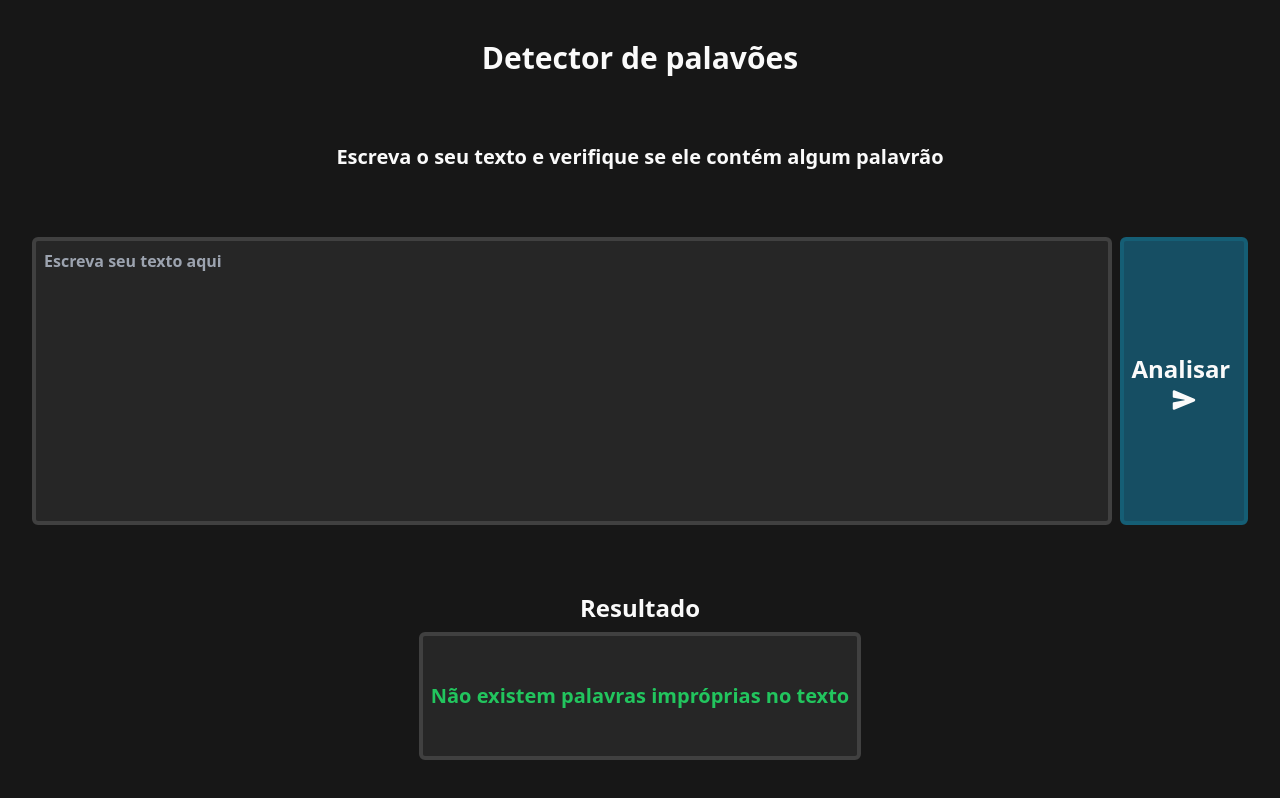
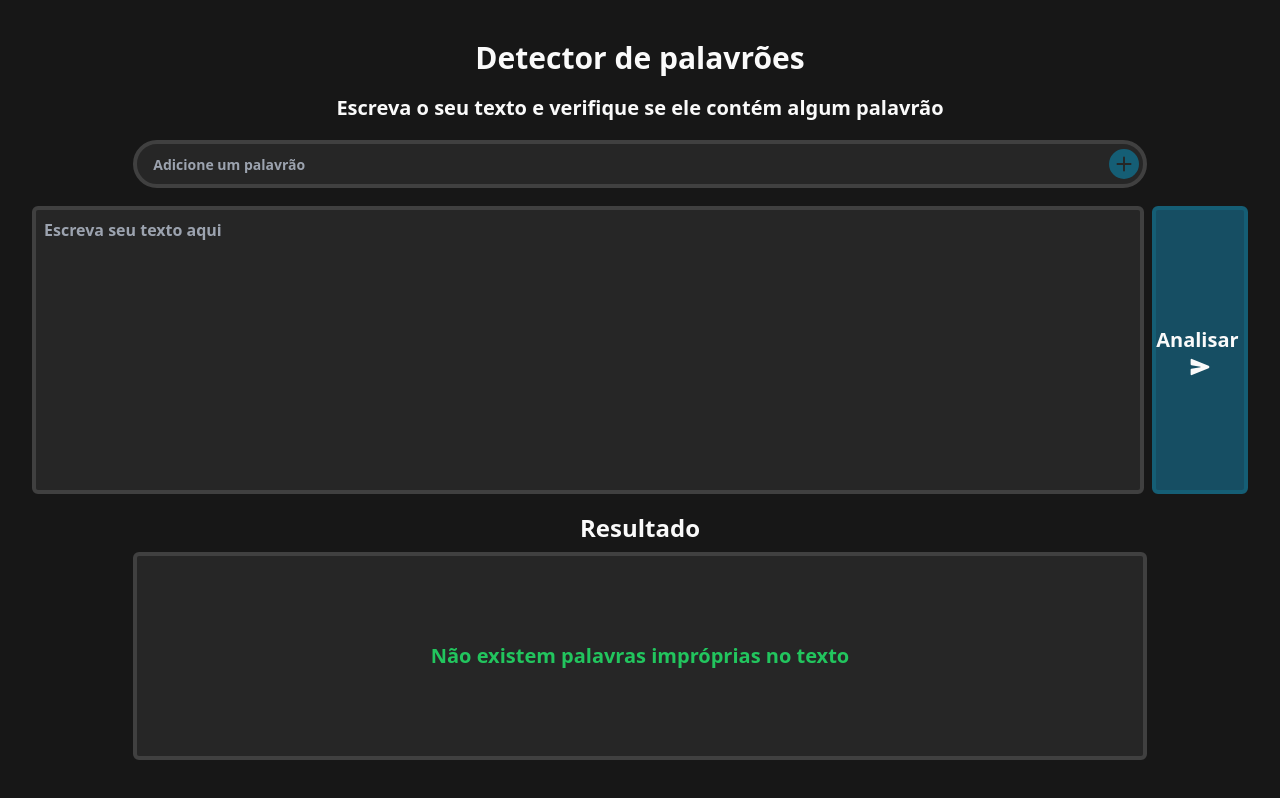
Before and after one commit to bitlab-ufrn/selecao-2023-taleshrocha, a Next.js app: page / in a window 1280 px wide. Built offline with nearby package versions, Linux system fonts and the light colour scheme.

Commit message:
Add a bad word

```diff
--- a/src/pages/index.jsx
+++ b/src/pages/index.jsx
@@ -1,10 +1,12 @@
 import Head from "next/head";
 import { useRef, useState } from "react";
 import { IoSend as SendIcon } from "react-icons/io5";
+import { BsFillPlusCircleFill as AddIcon } from "react-icons/bs";
 import { badWords, endings, l33t } from "../badWords";
 
 export default function Home() {
   const textareaRef = useRef(null);
+  const inputRef = useRef(null);
   const [foundBadWords, setFoundBadWords] = useState([]);
 
   /**
@@ -33,12 +35,13 @@ export default function Home() {
     });
   }
 
-  const badWordsRegexString =
+  let badWordsRegexString =
     "\\b(" +
     badWords.map(createRegexString).join("[sz]*|") +
     ")(\\W|\\n|\\s|$)";
+  //console.log(badWordsRegexString);
 
-  const badWordsRegex = new RegExp(badWordsRegexString, "ig");
+  let badWordsRegex = new RegExp(badWordsRegexString, "ig");
 
   // Checks if there is any bad words in the text and changes hasBadWords value
   function checkText() {
@@ -48,8 +51,25 @@ export default function Home() {
       .replace(/[^\w!@#$%&*\n ]/g, "") // Removes especial characters diferent from !@#$%&* and new lines
       .match(badWordsRegex);
 
-    console.log(matches)
     setFoundBadWords(matches ? [...new Set(matches)] : []);
+  }
+
+  /**
+   * This function adds a bad word to the bad word's list "badWords"
+   * @param {string} badWord
+   */
+  function addBadWord(badWord) {
+    console.log(badWord);
+    badWords.push(badWord);
+
+    // Updates badWords regex
+    badWordsRegexString =
+      "\\b(" +
+      badWords.map(createRegexString).join("[sz]*|") +
+      ")(\\W|\\n|\\s|$)";
+    //console.log(badWordsRegexString);
+
+    badWordsRegex = new RegExp(badWordsRegexString, "ig");
   }
 
   return (
@@ -68,10 +88,42 @@ export default function Home() {
           md:px-8 md:py-10
         "
       >
-        <h1 className="font-bold text-3xl text-center">Detector de palavões</h1>
+        <h1 className="font-bold text-3xl text-center">
+          Detector de palavrões
+        </h1>
         <h2 className="text-xl px-4 md-px-12 text-center font-semibold">
           Escreva o seu texto e verifique se ele contém algum palavrão
         </h2>
+
+        {/*Add bad word input and button*/}
+        <div className="relative flex items-center justify-center w-full md:w-5/6">
+          <input
+            className="bg-neutral-800 focus:outline-none border-4 w-full
+              border-neutral-700 rounded-full p-2 pr-10 pl-4
+              placeholder:font-bold placeholder:text-sm
+            "
+            placeholder="Adicione um palavrão"
+            ref={inputRef}
+            onKeyDown={(e) => {
+              if (e.key == "Enter" && !e.shiftKey) {
+                //e.preventDefault();
+                addBadWord(e.target.value);
+                e.target.value = ""
+              }
+            }}
+          />
+          <button
+            className="transition-all hover:scale-110 absolute z-10
+            inset-y-0 right-2 text-center text-cyan-800 hover:text-cyan-700
+            text-3xl"
+            onClick={() => {
+              addBadWord(inputRef.current.value);
+              inputRef.current.value = "";
+            }}
+          >
+            <AddIcon />
+          </button>
+        </div>
 
         <div
           className="flex  items-center justify-center w-full
@@ -103,11 +155,11 @@ export default function Home() {
 
           <button
             className="group flex items-center justify-center bg-cyan-900 border-4
-              border-cyan-800 rounded-md p-4 text-2xl font-bold whitespace-pre
+              border-cyan-800 rounded-md p-4 font-bold whitespace-pre
               transition-all hover:scale-[102%] hover:bg-cyan-800
               hover:border-cyan-700
-              w-full h-24
-              md:w-32 md:h-72 md:flex-col
+              w-full h-20 text-xl
+              md:w-24 md:h-72 md:flex-col
             "
             onClick={checkText}
           >
@@ -122,15 +174,15 @@ export default function Home() {
 
         {/*Result box*/}
         <div
-          className="flex flex-col h-full w-max items-center justify-center
+          className="flex flex-col h-full w-full items-center justify-center
            space-y-2"
         >
           <h2 className="font-bold text-2xl">Resultado</h2>
 
           <div
-            className={`flex items-center justify-center w-full h-32 bg-neutral-800
+            className={`flex items-center justify-center w-full h-52 bg-neutral-800
               border-4 border-neutral-700 rounded-md p-2 font-bold overflow-x-scroll
-              break-words text-xl
+              break-words text-md md:text-xl md:w-5/6
               ${foundBadWords.length != 0 ? "text-red-500" : "text-green-500"}`}
           >
             {foundBadWords.length != 0 ? (
```
